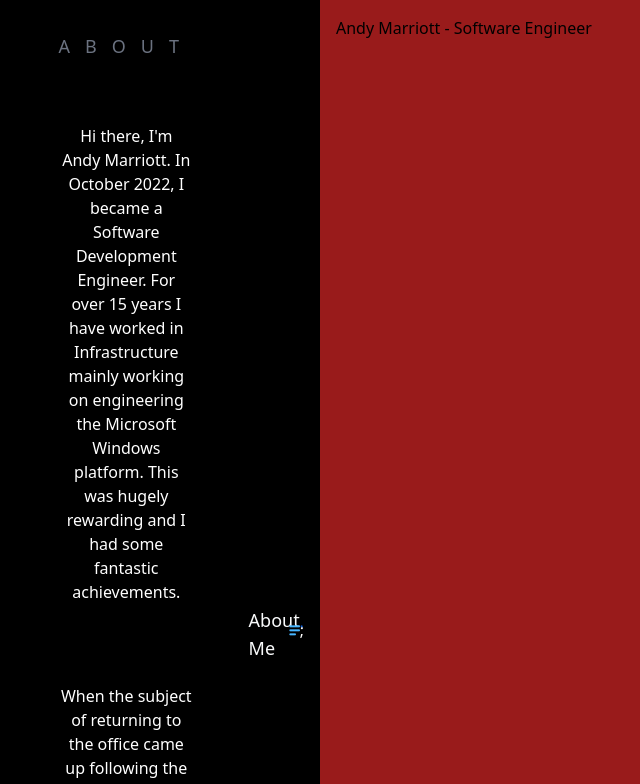
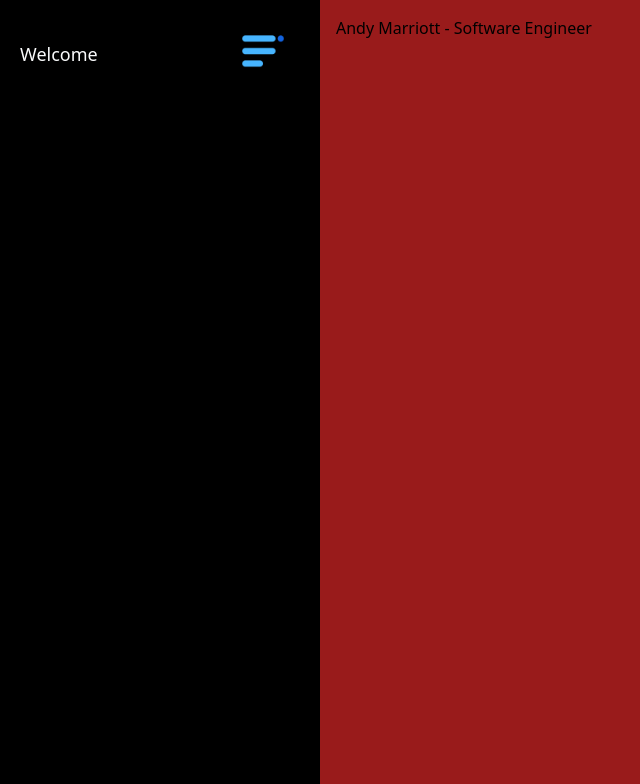
Before and after one commit to AndyMarriottCoder/MyPortfolio, a Next.js app: page /index_old in a window 1280 px wide. Shown: the top 784 px of the page, without its empty margins (0-640 px from the left). Built offline with nearby package versions, Linux system fonts and the light colour scheme.

Commit message:
Completed collapsible icon on the homepage

```diff
--- a/components/icons/collapseIcon.jsx
+++ b/components/icons/collapseIcon.jsx
@@ -7,8 +7,7 @@
     <Image
       src={ToggleIcon}
       alt="Icon used to collapse the sidebar"
-      width="16px"
-      height="15px"
+      width={50}
     />
   )
 }
--- a/components/sidebar.tsx
+++ b/components/sidebar.tsx
@@ -3,6 +3,10 @@
 import { useState } from 'react'
 import About from '@/pages/about'
 import CollapseIcon from './icons/collapseIcon'
+
+// const menuItems = [
+//   {id 1, label: }
+// ]
 
 const Sidebar = () => {
     const [toggleCollapse, setToggleCollapse] = useState(false);
@@ -16,7 +20,7 @@
     }
   );
 
-  const CollapseIconClasses = classNames("absolute right-0",
+  const CollapseIconClasses = classNames("p-4 rounded absolute right-0",
   {
     "rotate-180": toggleCollapse,
   }
@@ -26,21 +30,30 @@
     setIsCollapsible(!isCollapsible)
   }
 
+  const handleSidebarToggle = () => {
+    setToggleCollapse(!toggleCollapse)
+  }
+
   return (
-    <div className={wrapperClasses} onMouseEnter={onMouseOver} onMouseLeave={onMouseOver}>
+    <div className={wrapperClasses}
+    onMouseEnter={onMouseOver}
+    onMouseLeave={onMouseOver}
+    // style={{ transition: "ease-in-out delay-150 hover:-translate-y-1 hover:scale-110" }}
+    >
+
       <div className="flex flex-col">
         <div className="flex items-center justify-between relative">
           <div className="flex items-center pl-1 gap-4">
-            <About />
+            {/* <About />  */}
             <span className={classNames('mt-2 text-lg font-medium text-gray-50', { hidden: toggleCollapse})}>
-              About Me
+              Welcome
             </span>
             </div>
-            {isCollapsible && (
-          <button className={CollapseIconClasses}>
+            {/* {isCollapsible && ( */}
+          <button className={CollapseIconClasses} onClick={handleSidebarToggle}>
             <CollapseIcon />
           </button>
-            )};
+            {/* )}; */}
         </div>
       </div>
       <div></div>
```
